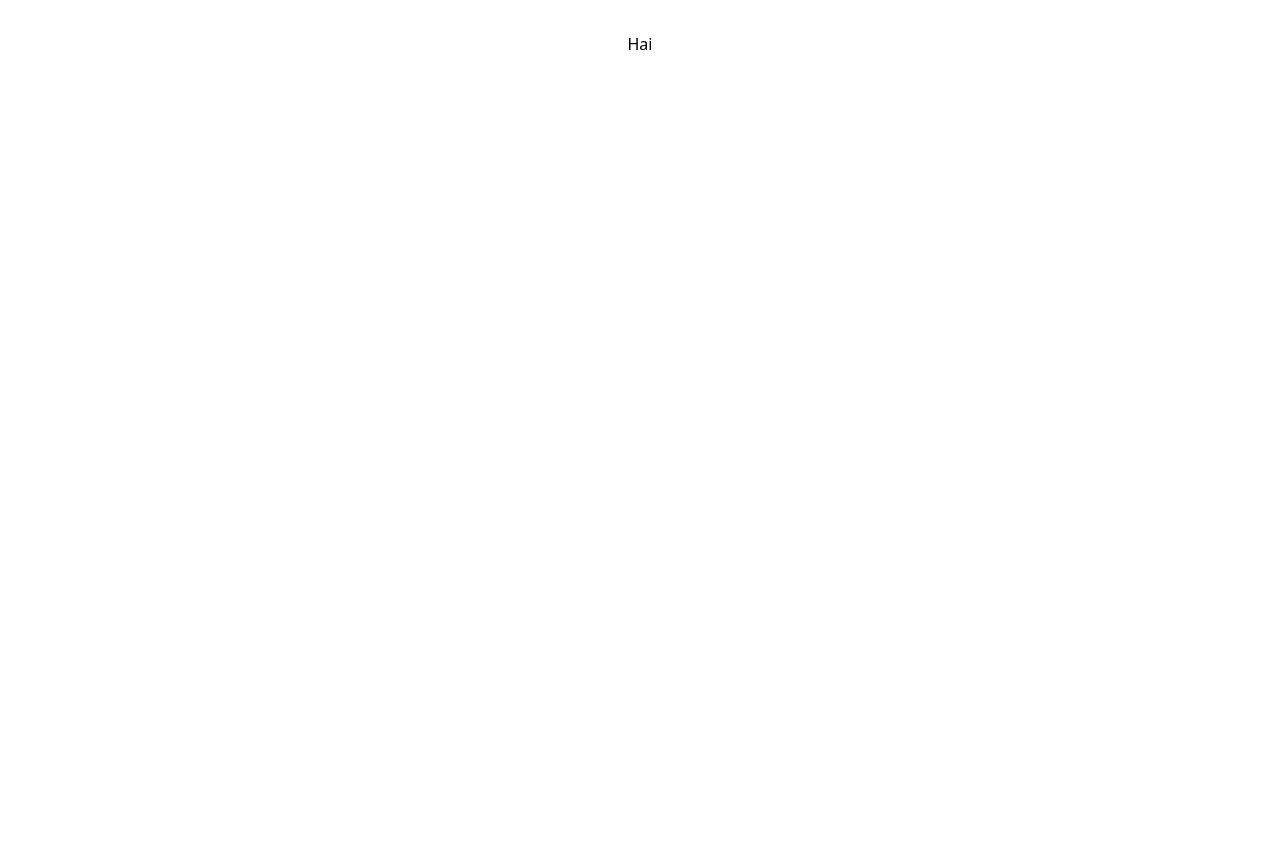
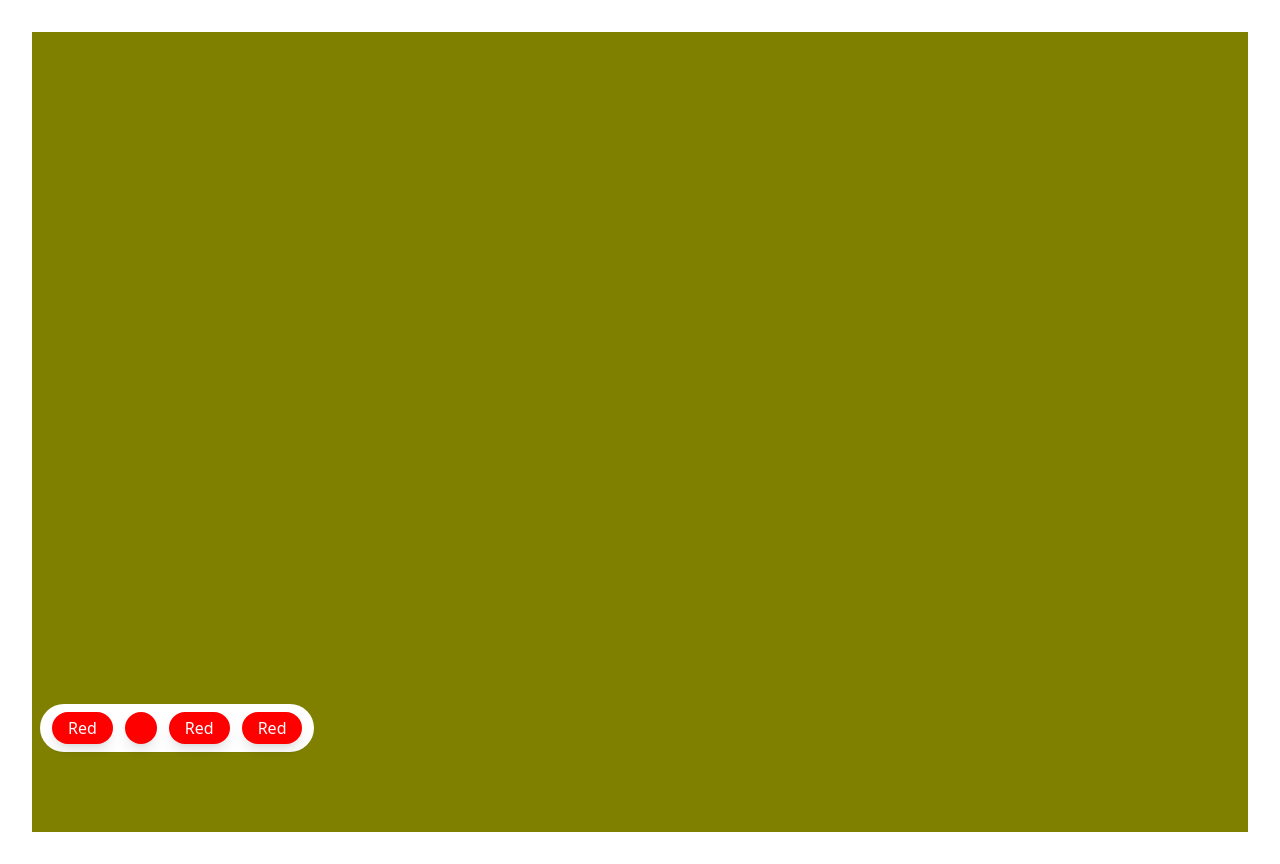
Before and after one commit to aaron-creator/bgChanger, a React (Vite) app: page / in a window 1280 px wide. Before the commit the page ends 800 px from the top, so only its background shows below. Built offline with nearby package versions, Linux system fonts and the light colour scheme.

Commit message:
added color buttons

```diff
--- a/src/App.jsx
+++ b/src/App.jsx
@@ -1,16 +1,49 @@
-import { useState } from 'react'
-import reactLogo from './assets/react.svg'
-import viteLogo from '/vite.svg'
-import './App.css'
+import { useState } from "react";
+import reactLogo from "./assets/react.svg";
+import viteLogo from "/vite.svg";
+import "./App.css";
 
 function App() {
-  const [count, setCount] = useState(0)
+  const [color, setColor] = useState("olive");
 
   return (
-    <>
-      <p>Hai</p>
-    </>
-  )
+    <div>
+      <div
+        className="w-full h-screen duration-200"
+        style={{ backgroundColor: color }}
+      >
+        <div className="fixed flex flex-wrap justify-center bottom-12 inset-x px-2">
+          <div className="flex flex-wrap justify-center gap-3 shadow-sm bg-white px-3 py-2 rounded-3xl">
+            <button
+              className="outline-none px-4 py-1 rounded-full text-white shadow-lg"
+              style={{ backgroundColor: "red" }}
+            >
+              Red
+            </button>
+            <button
+              className="outline-none px-4 py-1 rounded-full text-white shadow-lg"
+              style={{ backgroundColor: "red" }}
+            >
+
+            </button>
+            <button
+              className="outline-none px-4 py-1 rounded-full text-white shadow-lg"
+              style={{ backgroundColor: "red" }}
+            >
+              Red
+            </button>
+
+            <button
+              className="outline-none px-4 py-1 rounded-full text-white shadow-lg"
+              style={{ backgroundColor: "red" }}
+            >
+              Red
+            </button>
+          </div>
+        </div>
+      </div>
+    </div>
+  );
 }
 
-export default App
+export default App;
```
